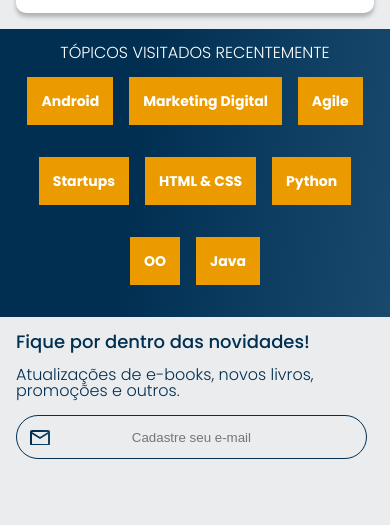
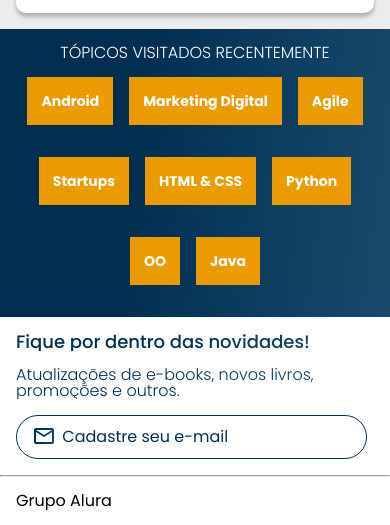
Before and after one commit to ByGuiiM/AluraBooks, a plain HTML site: page index.html in a window 390 px wide. Shown: the part 1476-2001 px from the top of the page. Before the commit the page ends 1951 px from the top, so only its background shows below. Drawn offline with nearby package versions, Linux system fonts and the light colour scheme.

Commit message:
Versão Mobile Finalizada

```diff
--- a/index.html
+++ b/index.html
@@ -169,9 +169,10 @@
         <p class="novidades__texto">Atualizações de e-books, novos livros, promoções e outros.</p>
         <input type="email" class="email" placeholder="Cadastre seu e-mail" id="email">
     </section>
+    <hr/>
 
     <footer class="rodape">
-        <section class="rodape__creditos">
+        <h2 class="rodape__titulo"> Grupo Alura</h2>
 
         </section>
     </footer>
--- a/styles/novidades.css
+++ b/styles/novidades.css
@@ -1,6 +1,14 @@
 .novidades {
-    color: var(--azul);
+    background-color: var(--cor-branco);
     padding: 1em;
+}
+
+.novidades__titulo,
+.novidades__texto {
+    background: var(--azul-degrade);
+    -webkit-background-clip: text;
+    -webkit-text-fill-color: transparent;
+    background-clip: text;
 }
 
 .novidades__titulo {
@@ -10,11 +18,10 @@
 
 .novidades__texto {
     font-weight: 300;
-    padding: 1em 0;
+    margin: 1em 0;
 }
 
 .email {
-    background-color: transparent;
     border: 1px solid var(--azul);
     border-radius: 2em;
     padding: 1em;
@@ -22,8 +29,11 @@
 }
 
 .email::placeholder {
-    background-image: url(../assets/Email.svg);
-    background-repeat: no-repeat;
-    text-align: center;
-    background-position: 0 1em 1em 1em;
+    background: url("../assets/Email.svg") no-repeat;
+    background-position: 0.2em;
+    color: var(--azul);
+    padding-left: 2em;
+    font-family: var(--fonte-principal);
+    font-size: 1rem;
+    font-weight: 400;
 }
--- /dev/null
+++ b/styles/rodape.css
@@ -0,0 +1,8 @@
+hr {
+    margin: 0;
+}
+
+.rodape {
+    background-color: var(--cor-branco);
+    padding: 1em;
+}
--- a/styles/style.css
+++ b/styles/style.css
@@ -3,6 +3,7 @@
 @import url(../styles/carrossel.css);
 @import url(../styles/topicos.css);
 @import url(../styles/novidades.css);
+@import url(../styles/rodape.css);
 
 :root {
     --cor-fundo: #EBECEE;
@@ -19,38 +20,3 @@
     font-weight: 400;
     font-size: 1rem;
 }
-
- /* Isso aqui ainda vai ser adicionado!! */
-.rodape {
-
-}
-
-.novidades {
-    color: var(--azul);
-    padding: 1em;
-}
-
-.novidades__titulo {
-    font-weight: 500;
-    font-size: 1.125rem;
-}
-
-.novidades__texto {
-    font-weight: 300;
-    padding: 1em 0;
-}
-
-.email {
-    background-color: transparent;
-    border: 1px solid var(--azul);
-    border-radius: 2em;
-    padding: 1em;
-    width: 90%;
-}
-
-.email::placeholder {
-    background-image: url(../assets/Email.svg);
-    background-repeat: no-repeat;
-    text-align: center;
-    background-position: 0 1em 1em 1em;
-}
```
